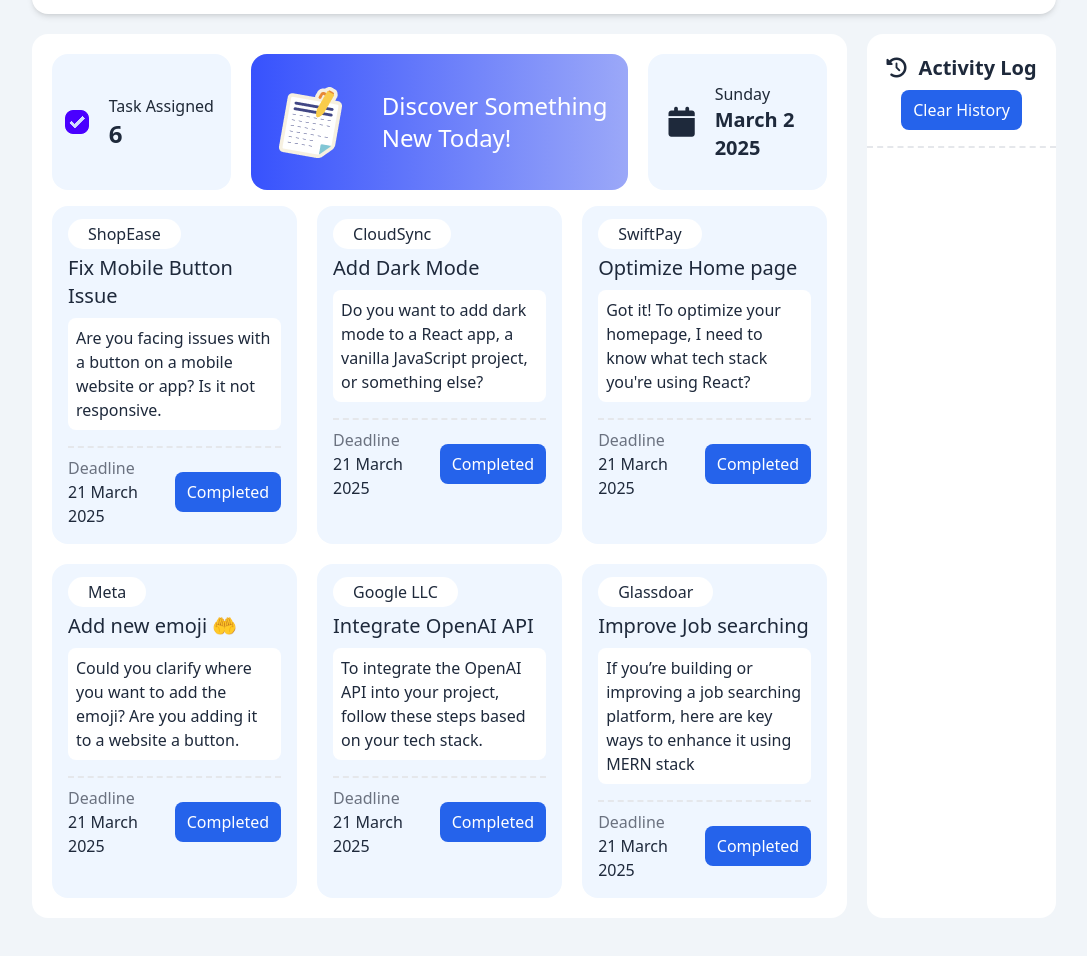
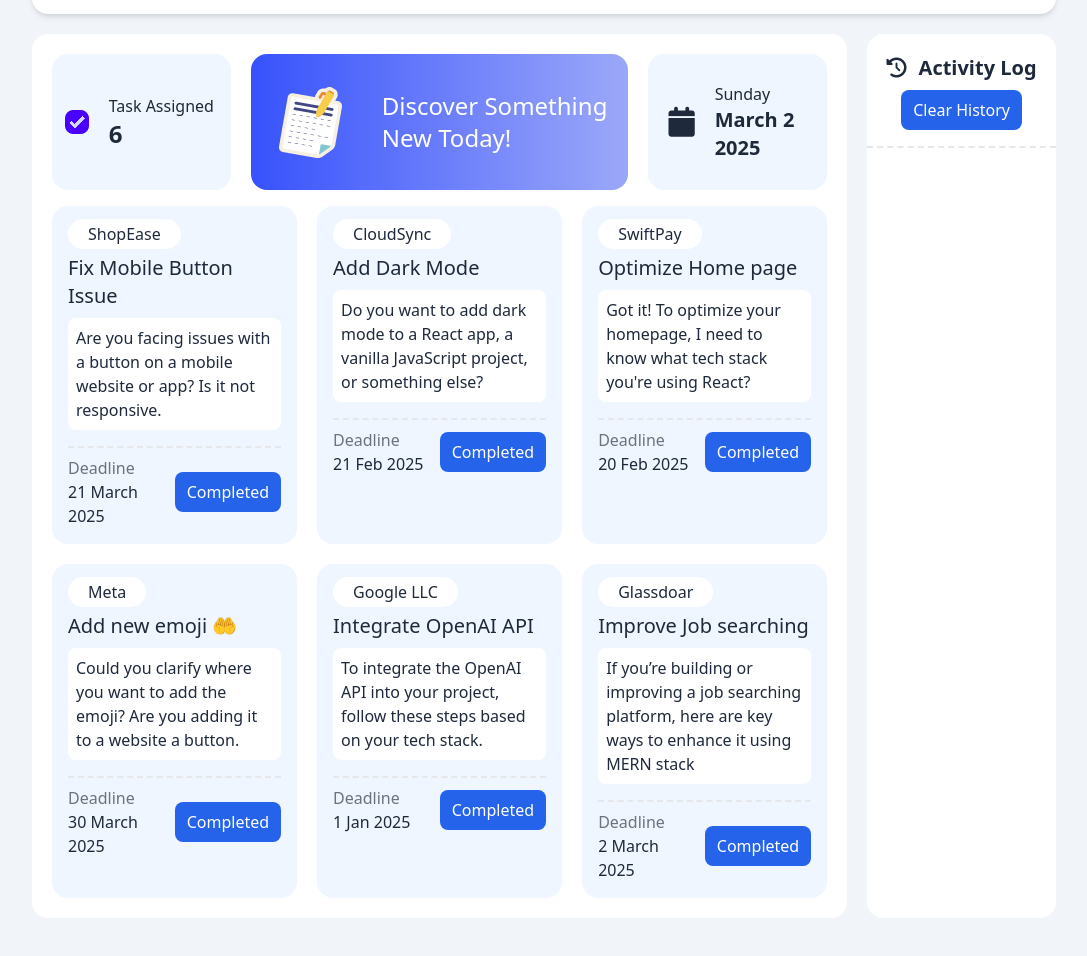
Before and after one commit to rkzahidhassandipu/Assignment-5, a plain HTML site: page index.html in a window 1280 px wide. Shown: the part 134-1090 px from the top of the page, without its empty margins (96-1183 px from the left). Drawn offline with nearby package versions, Linux system fonts and the light colour scheme.

Commit message:
assignment-5 date update

```diff
--- a/index.html
+++ b/index.html
@@ -99,7 +99,7 @@
                             <div class="flex items-center justify-between border-dashed mt-4 border-t-2 pt-2 gap-2">
                                 <div>
                                     <p class="text-gray-500">Deadline</p>
-                                    <h2>21 March 2025</h2>
+                                    <h2>21 Feb 2025</h2>
                                 </div>
                                 <div>
                                     <button id="complete-btn" class="bg-blue-600 text-white rounded-lg py-2 px-3">Completed</button>
@@ -114,7 +114,7 @@
                             <div class="flex items-center justify-between border-dashed mt-4 border-t-2 pt-2 gap-2">
                                 <div>
                                     <p class="text-gray-500">Deadline</p>
-                                    <h2>21 March 2025</h2>
+                                    <h2>20 Feb 2025</h2>
                                 </div>
                                 <div>
                                     <button id="complete-btn" class="bg-blue-600 text-white rounded-lg py-2 px-3">Completed</button>
@@ -129,7 +129,7 @@
                             <div class="flex items-center justify-between border-dashed mt-4 border-t-2 pt-2 gap-2">
                                 <div>
                                     <p class="text-gray-500">Deadline</p>
-                                    <h2>21 March 2025</h2>
+                                    <h2>30 March 2025</h2>
                                 </div>
                                 <div>
                                     <button id="complete-btn" class="bg-blue-600 text-white rounded-lg py-2 px-3">Completed</button>
@@ -144,7 +144,7 @@
                             <div class="flex items-center justify-between border-dashed mt-4 border-t-2 pt-2 gap-2">
                                 <div>
                                     <p class="text-gray-500">Deadline</p>
-                                    <h2>21 March 2025</h2>
+                                    <h2>1 Jan 2025</h2>
                                 </div>
                                 <div>
                                     <button id="complete-btn" class="bg-blue-600 text-white rounded-lg py-2 px-3">Completed</button>
@@ -159,7 +159,7 @@
                             <div class="flex items-center justify-between border-dashed mt-4 border-t-2 pt-2 gap-2">
                                 <div>
                                     <p class="text-gray-500">Deadline</p>
-                                    <h2>21 March 2025</h2>
+                                    <h2>2 March 2025</h2>
                                 </div>
                                 <div>
                                     <button id="complete-btn" class="bg-blue-600 text-white rounded-lg py-2 px-3">Completed</button>
```
